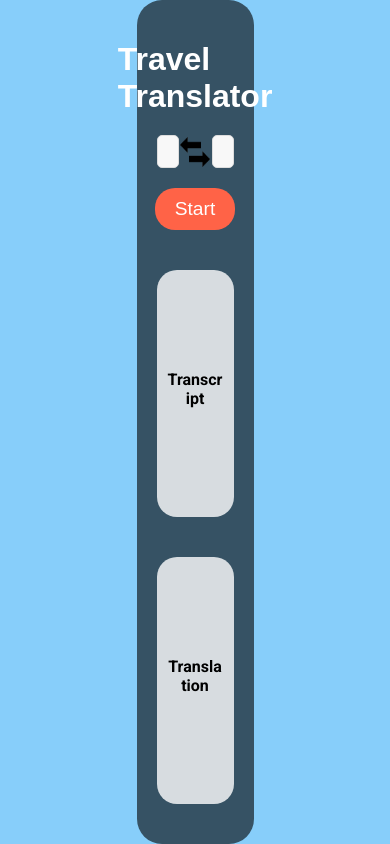
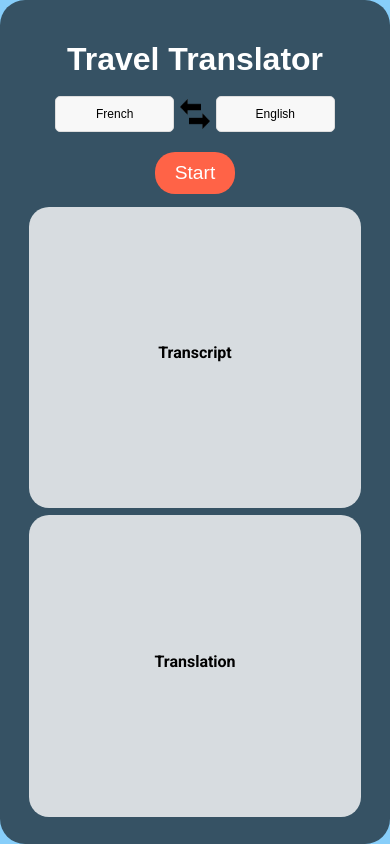
Before and after one commit to End2EndAI/travel-ai-translator, a Flask app: page / in a window 390 px wide. Run offline with Flask 2, Linux system fonts and the light colour scheme; parts of the project's set-up code (start-up, migrations or seed data) failed here and were passed over.

Commit message:
adapt size to mobile devices

```diff
--- a/static/css/styles.css
+++ b/static/css/styles.css
@@ -5,7 +5,6 @@ body {
     display: flex;
     align-items: center;
     justify-content: center;
-    height: 100vh;
     margin: 0;
     padding: 0;
     box-sizing: border-box;
@@ -15,19 +14,24 @@ body {
     background-color: rgba(0,0,0,0.6);
     padding: 20px;
     border-radius: 25px;
-    max-width: 30%;
     box-sizing: border-box;
     display: flex;
     flex-direction: column;
     align-items: center;
     gap: 20px;
     height: 100vh;
-    width: 50%;
+    width: 70vh;
+}
+
+.app-name, .action-container, #transcriptContainer, #translationContainer {
+    height: 20%;
+    width: 80%;
 }
 
 h1 {
     font-size: 2em;
     margin-bottom: 0px;
+    text-align: center;
 }
 
 #recordButton {
@@ -40,6 +44,12 @@ h1 {
     cursor: pointer;
     transition: background-color 0.3s;
     margin-bottom: 20px;
+}
+
+.button-container{
+    display: flex;
+    justify-content: center;
+    align-items: center;
 }
 
 #recordButton:active {
@@ -89,7 +99,7 @@ h1 {
     align-items: center;
     justify-content: space-between;
     width: 100%;
-    margin-bottom: 0px;
+    margin-bottom: 20px;
 }
 
 .lang-selector {
@@ -118,3 +128,45 @@ h1 {
 #arrow.clicked {
     transform: scale(1.2); /* Increase size by 20% */
 }
+
+/* Then, add a media query for smaller screens like mobile devices */
+
+@media (max-width: 768px) {
+    html, body {
+        height: 100%;
+    }
+
+    .app-container {
+        gap: 0%; /* Replace fixed gap with relative */
+        width: 100%; /* Change to percentage */
+        max-height: 100%;
+    }
+
+    .action-container {
+        height: 20%;
+        width: 80%; /* Change to percentage */
+        margin-bottom: 2%;
+    }
+
+    #transcriptContainer, #translationContainer {
+        width: 95%; /* Change to percentage */
+        margin-bottom: 2%;
+    }
+    .app-name{
+        height: 10%;
+        width: 80%; /* Change to percentage */
+        margin-bottom: 5%;
+    }
+    .lang-selector {
+        width: 45%; /* Adjust the width of the language selector */
+        font-size: 12px; /* Adjust the font size */
+    }
+
+    #recordButton {
+        margin-bottom: 2%;
+    }
+
+    #arrow, #inputLanguage {
+        margin-right: 2%;
+    }
+}
--- a/templates/index.html
+++ b/templates/index.html
@@ -4,10 +4,12 @@
     <title>Travel Translator</title>
     <link href="https://fonts.googleapis.com/css2?family=Roboto:wght@400;700&display=swap" rel="stylesheet">
     <link rel="stylesheet" type="text/css" href="{{ url_for('static', filename='css/styles.css') }}">
+    <meta name="viewport" content="width=device-width, initial-scale=1.0">
 </head>
 <body>
     <div class="app-container">
-        <h1>Travel Translator</h1>
+        <h1 class='app-name'>Travel Translator</h1>
+        <div class="action-container">
             <div class="lang-container">
                 <select id="inputLanguage" class="lang-selector">
                     <option value="fr">French</option>
@@ -49,7 +51,10 @@
                     <!-- Add more options as necessary -->
                 </select>
             </div>
+            <div class="button-container">
                 <button id="recordButton" onclick="toggleRecording()">Start</button>
+            </div>
+        </div>
         <div id="transcriptContainer">
             <h2 id="transcriptText">Transcript</h2>
             <div id="transcript"></div>
```
Lines whose indentation alone changed are shown as unchanged.
